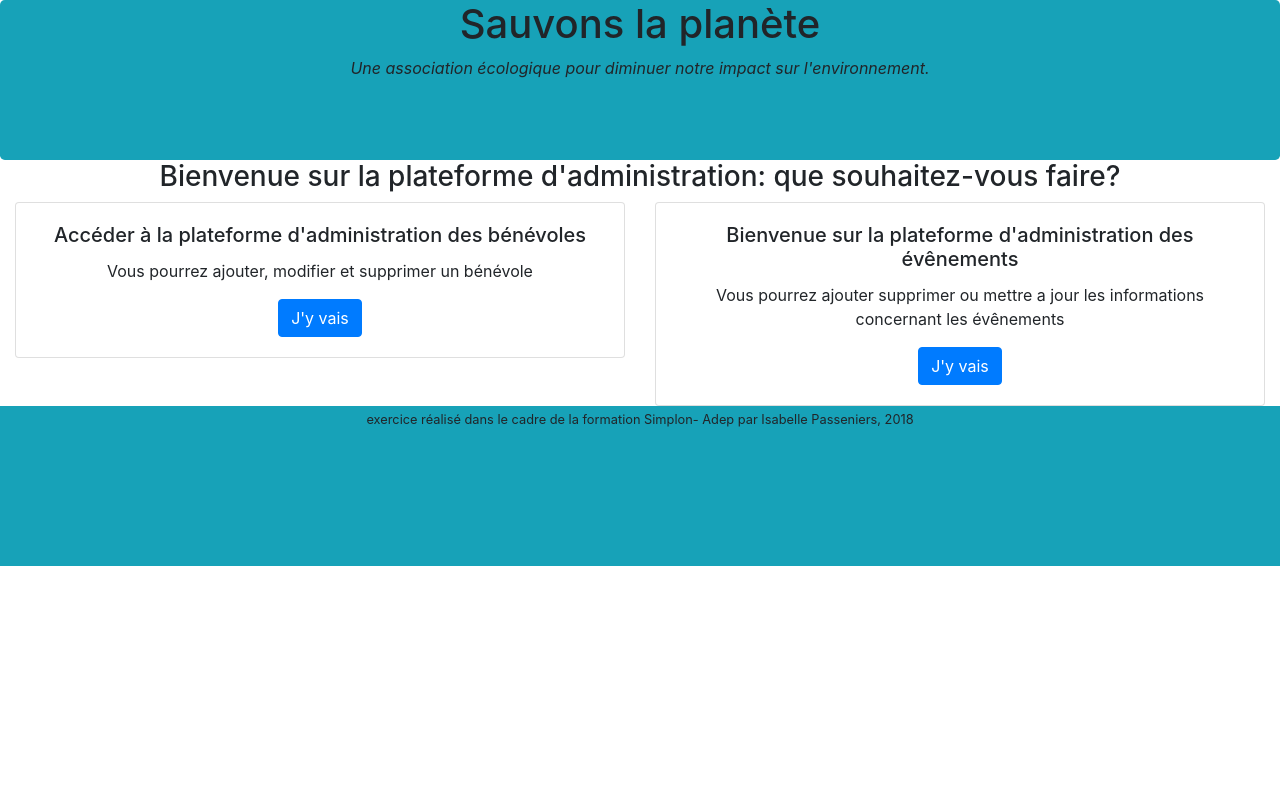
After one commit to isapas/saveEarth, a PHP site: page /view/accueilView.php in a window 1280 px wide. The commit adds this page. Run offline with PHP 8.4, Linux system fonts and the light colour scheme.

Commit message:
implement header & footer in template,redir index to accueilView, implement html/css accueilView

```diff
--- /dev/null
+++ b/controller/accueilTreatment.php
@@ -0,0 +1 @@
+<!--redigige vers pages volunteerView ou eventView-->
--- a/public/css/main.css
+++ b/public/css/main.css
@@ -96,8 +96,14 @@ textarea {
 /* ==========================================================================
    Author's custom styles
    ========================================================================== */
+/*common rules*/
 
-
+html, body {
+  height: 100vh;
+}
+header, footer {
+  height: 20%;
+}
 
 
 
--- /dev/null
+++ b/view/accueilView.php
@@ -0,0 +1,37 @@
+<!-- page d'accueil qui propose à l'utilisateur de choisir ce qu'il veut faire-->
+
+<?php
+  include "template/header.php";
+?>
+<section class="container-fluid text-center">
+  <h3 class="col-12 text-center">Bienvenue sur la plateforme d'administration: que souhaitez-vous faire?</h3>
+    <div class="row">
+      <div class="col-sm-6">
+        <div class="card">
+          <div class="card-body">
+            <h5 class="card-title">Accéder à la plateforme d'administration des bénévoles</h5>
+            <p class="card-text">Vous pourrez ajouter, modifier et supprimer un bénévole</p>
+            <a href="#" class="btn btn-primary">J'y vais</a>
+          </div>
+        </div>
+      </div>
+      <div class="col-sm-6">
+        <div class="card">
+          <div class="card-body">
+            <h5 class="card-title">Bienvenue sur la plateforme d'administration des évênements</h5>
+            <p class="card-text text-center">Vous pourrez ajouter supprimer ou mettre a jour les informations concernant les évênements</p>
+            <a href="#" class="btn btn-primary">J'y vais</a>
+          </div>
+        </div>
+      </div>
+  </section>
+
+
+
+
+
+
+
+  <?php
+  include "template/footer.php";
+?>
--- a/view/template/footer.php
+++ b/view/template/footer.php
@@ -0,0 +1,24 @@
+</main>
+
+<footer class="container-fluid bg-info text-center mb-0">
+<p><small>exercice réalisé dans le cadre de la formation Simplon- Adep par Isabelle Passeniers, 2018</small></p>
+
+</footer>
+
+<script src="https://code.jquery.com/jquery-3.3.1.slim.min.js" integrity="sha384-q8i/X+965DzO0rT7abK41JStQIAqVgRVzpbzo5smXKp4YfRvH+8abtTE1Pi6jizo" crossorigin="anonymous"></script>
+<script src="https://cdnjs.cloudflare.com/ajax/libs/popper.js/1.14.3/umd/popper.min.js" integrity="sha384-ZMP7rVo3mIykV+2+9J3UJ46jBk0WLaUAdn689aCwoqbBJiSnjAK/l8WvCWPIPm49" crossorigin="anonymous"></script>
+<script src="https://stackpath.bootstrapcdn.com/bootstrap/4.1.3/js/bootstrap.min.js" integrity="sha384-ChfqqxuZUCnJSK3+MXmPNIyE6ZbWh2IMqE241rYiqJxyMiZ6OW/JmZQ5stwEULTy" crossorigin="anonymous"></script>
+  <script src="js/vendor/modernizr-3.6.0.min.js"></script>
+  <script>window.jQuery || document.write('<script src="js/vendor/jquery-3.3.1.min.js"><\/script>')</script>
+  <script src="js/plugins.js"></script>
+  <script src="js/main.js"></script>
+
+  <!-- Google Analytics: change UA-XXXXX-Y to be your site's ID. -->
+  <script>
+    window.ga = function () { ga.q.push(arguments) }; ga.q = []; ga.l = +new Date;
+    ga('create', 'UA-XXXXX-Y', 'auto'); ga('send', 'pageview')
+  </script>
+  <script src="https://www.google-analytics.com/analytics.js" async defer></script>
+</body>
+
+</html>
--- a/view/template/header.php
+++ b/view/template/header.php
@@ -0,0 +1,29 @@
+<!doctype html>
+<html class="no-js" lang="">
+
+<head>
+  <meta charset="utf-8">
+  <meta http-equiv="x-ua-compatible" content="ie=edge">
+  <title></title>
+  <meta name="description" content="">
+  <meta name="viewport" content="width=device-width, initial-scale=1, shrink-to-fit=no">
+
+  <link rel="manifest" href="site.webmanifest">
+  <link rel="apple-touch-icon" href="icon.png">
+  <!-- Place favicon.ico in the root directory -->
+
+  <link rel="stylesheet" href="css/normalize.css">
+  <link rel="stylesheet" href="css/main.css">
+  <link rel="stylesheet" href="https://stackpath.bootstrapcdn.com/bootstrap/4.1.3/css/bootstrap.min.css" integrity="sha384-MCw98/SFnGE8fJT3GXwEOngsV7Zt27NXFoaoApmYm81iuXoPkFOJwJ8ERdknLPMO" crossorigin="anonymous">
+</head>
+
+<body>
+  <!--[if lte IE 9]>
+    <p class="browserupgrade">You are using an <strong>outdated</strong> browser. Please <a href="https://browsehappy.com/">upgrade your browser</a> to improve your experience and security.</p>
+  <![endif]-->
+  <header class="jumbotron bg-info py-0 mb-0 text-center">
+    <h1>Sauvons la planète</h1>
+    <em><p>Une association écologique pour diminuer notre impact sur l'environnement.</p></em>
+  </header>
+
+  <main>
```
Also changed, not shown: index.php (+3 -40 lines), controller/index.php (deleted), view/indexView.php (deleted).
